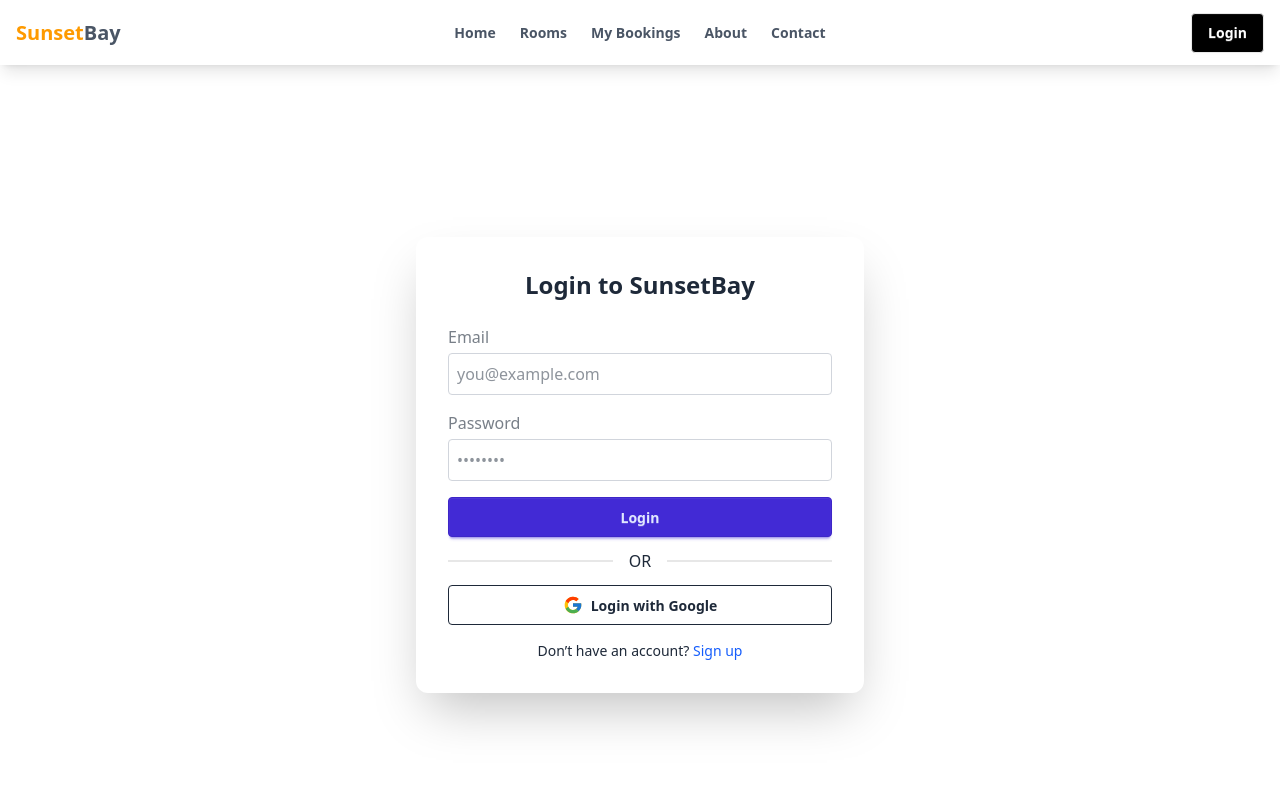
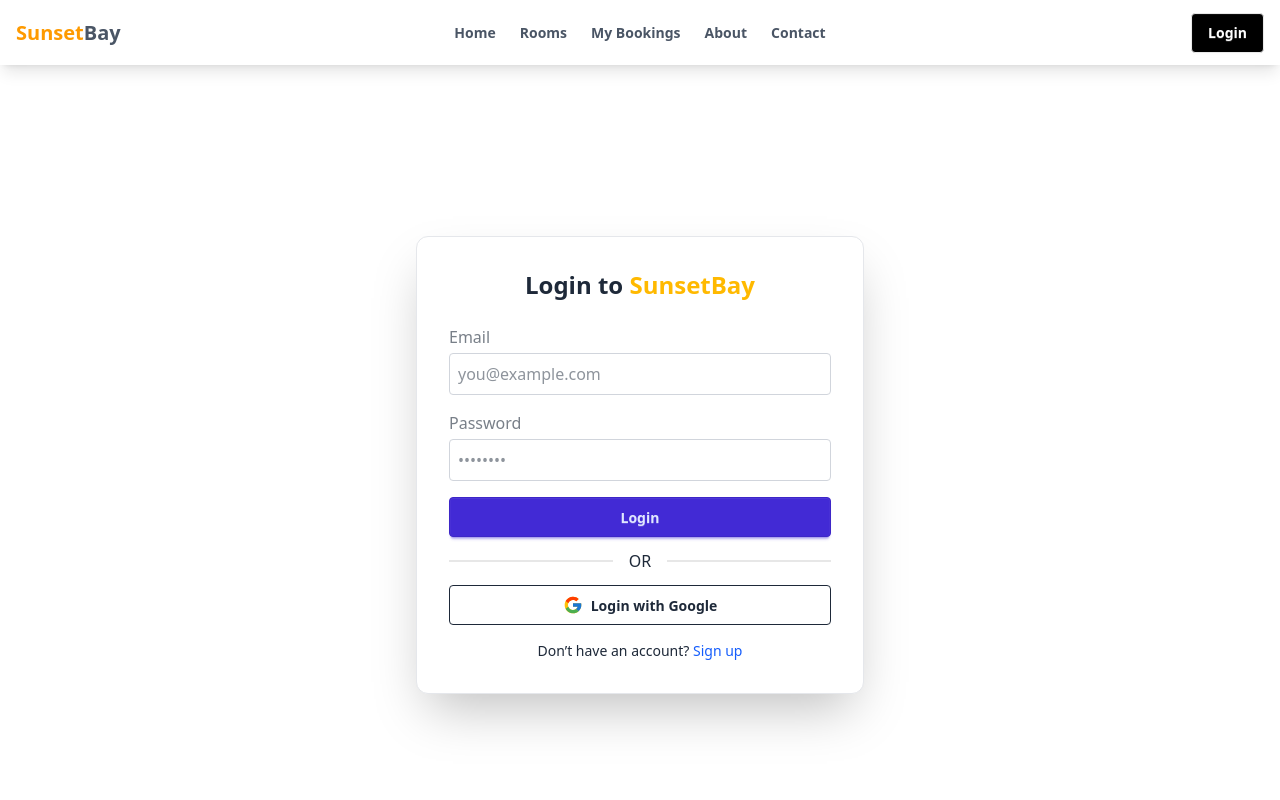
Before and after one commit to jakariya0dev/hotel-booking-client, a React (Vite) app: page /login in a window 1280 px wide. Shown: the top 800 px of the page. Built offline with nearby package versions, Linux system fonts and the light colour scheme; no server answers.

Commit message:
fiexed: navbar shadow on login and signup page

```diff
--- a/src/pages/Login.jsx
+++ b/src/pages/Login.jsx
@@ -73,13 +73,13 @@ const Login = () => {
   return (
     <>
       <Helmet>
-        <title>HorizonHotel | Login</title>
-        <meta name="description" content="Login to HobbyHub" />
+        <title>Login - SunsetBay</title>
+        <meta name="description" content="Login to SunsetBay" />
       </Helmet>
-      <section className="min-h-screen flex items-center justify-center bg-white text-gray-800 px-4">
-        <div className="w-full max-w-md shadow-2xl rounded-xl p-8">
+      <section className="min-h-screen flex items-center justify-center text-gray-800 px-4">
+        <div className="w-full max-w-md shadow-2xl rounded-xl p-8 border border-gray-200 bg-white">
           <h2 className="text-2xl font-bold text-center mb-6">
-            Login to SunsetBay
+            Login to <span className="text-amber-400">SunsetBay</span>
           </h2>
 
           <form onSubmit={handleLogin} className="space-y-4">
--- a/src/pages/Signup.jsx
+++ b/src/pages/Signup.jsx
@@ -81,11 +81,11 @@ const Signup = () => {
   return (
     <>
       <Helmet>
-        <title>HobbyHub | Signup</title>
-        <meta name="description" content="Sign up to HobbyHub" />
+        <title>Signup - SunsetBay</title>
+        <meta name="description" content="Sign up to SunsetBay" />
       </Helmet>
-      <section className="w-full min-h-screen p-4 bg-white text-gray-800">
-        <div className="max-w-md mx-auto p-6 mt-12 shadow-2xl rounded-xl">
+      <section className="w-full min-h-screen p-4 text-gray-800">
+        <div className="max-w-md mx-auto p-6 mt-12 shadow-2xl rounded-xl border border-gray-200 bg-white">
           <h2 className="text-2xl font-bold text-center mb-6">Register</h2>
           <form onSubmit={handleSubmit} className="space-y-4">
             <div>
```
